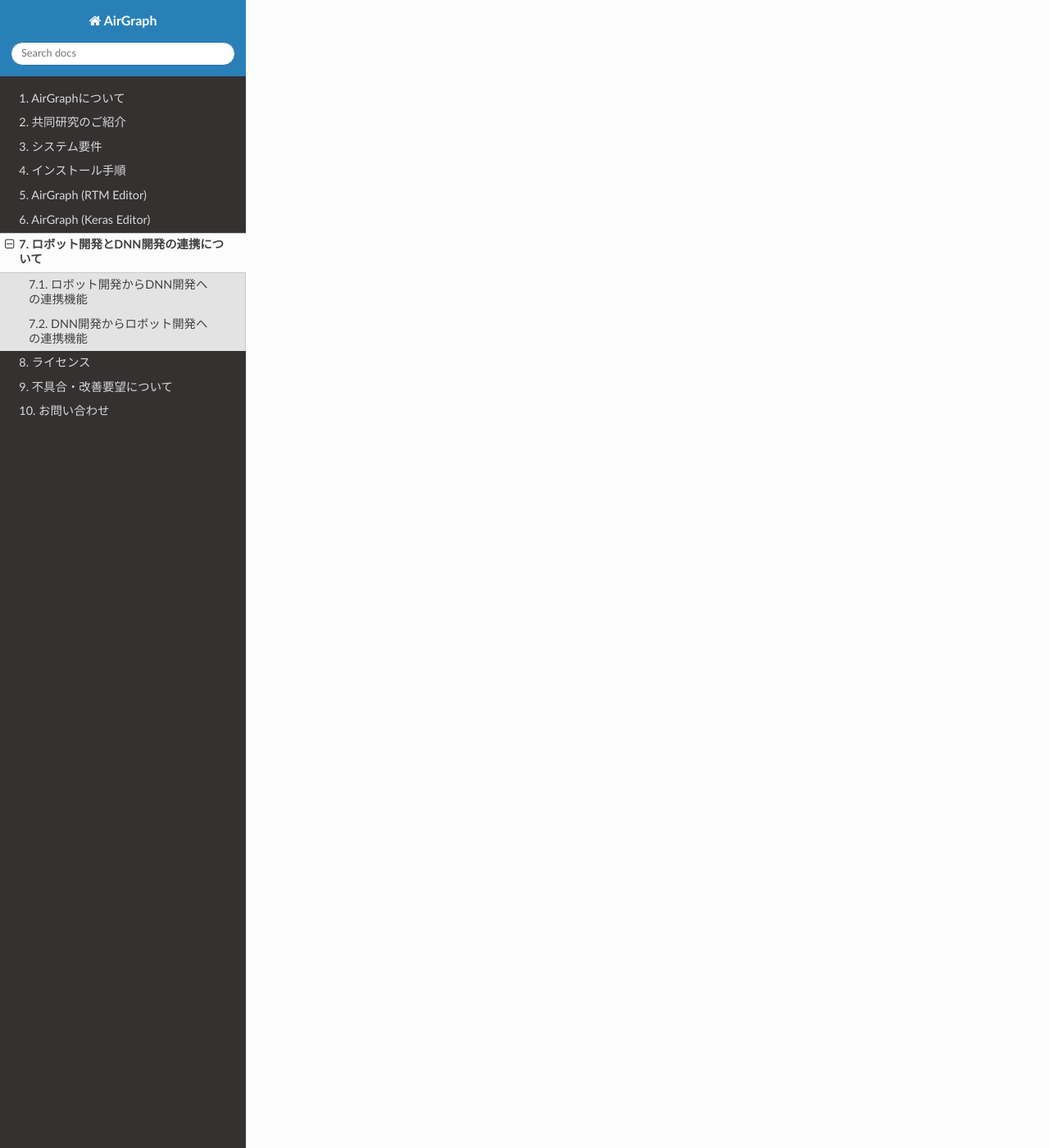
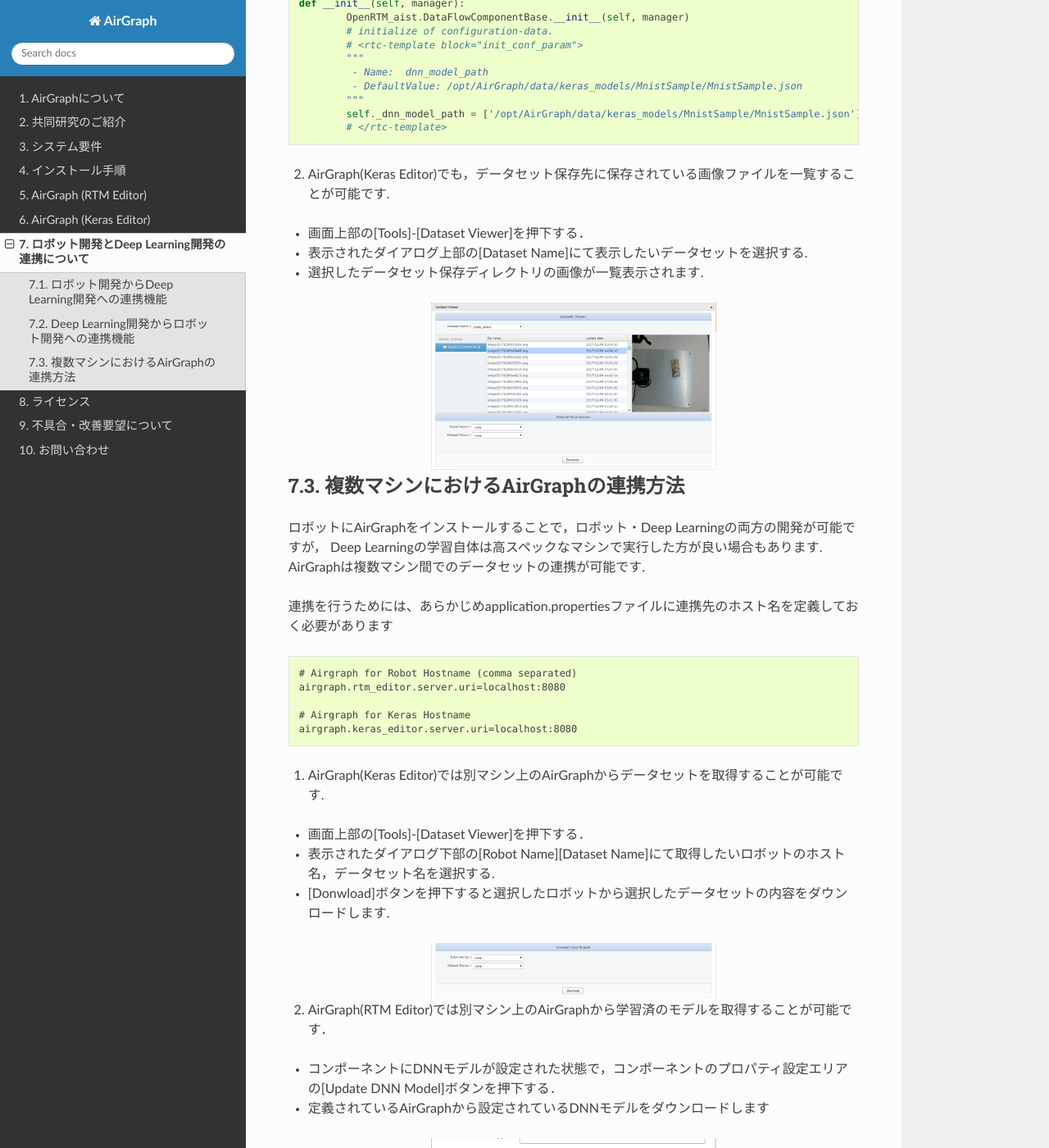
Before and after one commit to sec-airgraph/AirGraph, a Sphinx documentation site: the page built from docs/source/rtm_keras.rst, in a window 1280 px wide and 1400 px high, scrolled down 3277 px. Shown: the whole window at 82% size. Built offline with Sphinx 7.4.7 and the Read the Docs theme 2.0.0, drawn with Linux system fonts in a browser that asks for light colours; some of the changed text lies outside the part shown.

Commit message:
Dataset連携機能について手順書を作成

```diff
--- a/docs/source/keras.rst
+++ b/docs/source/keras.rst
@@ -10,7 +10,7 @@
 ---------
 AirGraph(Keras Editor)の主な機能は次の通りです．
 
-- WEBブラウザ上でKerasによるDNN開発が可能
+- WEBブラウザ上でKerasによるDeep Learning開発が可能
 - 作成したモデル単位での一覧・再利用が可能
 - 既存のKerasモデルをインポートすることが可能
 
--- a/docs/source/rtm_keras.rst
+++ b/docs/source/rtm_keras.rst
@@ -3,10 +3,10 @@
    You can adapt this file completely to your liking, but it should at least
    contain the root `toctree` directive.
 
-ロボット開発とDNN開発の連携について
-=======================================
-ロボット開発からDNN開発への連携機能
-----------------------------------------
+ロボット開発とDeep Learning開発の連携について
+================================================
+ロボット開発からDeep Learning開発への連携機能
+------------------------------------------------
 1. AirGraph(RTM Editor)側でコンポーネントのプロパティ設定にてDatasetを定義すると，サーバ上にDataset領域が作成されます．
 
  - コンポーネントのコンフィギュレーションにも自動反映され，学習のためのデータセット保存先の指定が簡単になります．
@@ -61,8 +61,18 @@
   :width: 50%
   :align: center
 
-DNN開発からロボット開発への連携機能
-----------------------------------------
+3. AirGraph(RTM Editor)では，データセット保存先に出力される画像ファイルをシステム実行中に確認することが可能です
+
+- 画面上部の[Tools]-[Dataset Viewer]を押下する．
+- [Dataset Name]にて表示したいデータセットを選択する.
+- 選択したデータセット保存ディレクトリの最新画像が表示されます.システム実行中の場合は定期的に画像が更新されます.
+
+.. image:: ../img/dataset_viewer.png
+  :width: 50%
+  :align: center
+
+Deep Learning開発からロボット開発への連携機能
+---------------------------------------------
 1. AirGraph(Keras Editor)側でモデルを作成して保存すると，AirGraph(RTM Editor)側のコンポーネントのプロパティ画面でモデルの選択が可能となります．
 
  - モデルを選択すると，コンポーネントのコンフィギュレーションにも自動反映され，推論のためのモデルの指定が簡単になります．
@@ -108,3 +118,50 @@
 		"""
 		self._dnn_model_path = ['/opt/AirGraph/data/keras_models/MnistSample/MnistSample.json']
 		# </rtc-template>
+
+2. AirGraph(Keras Editor)でも，データセット保存先に保存されている画像ファイルを一覧することが可能です.
+
+- 画面上部の[Tools]-[Dataset Viewer]を押下する．
+- 表示されたダイアログ上部の[Dataset Name]にて表示したいデータセットを選択する.
+- 選択したデータセット保存ディレクトリの画像が一覧表示されます.
+
+.. image:: ../img/dataset_downloader.png
+  :width: 50%
+  :align: center
+
+複数マシンにおけるAirGraphの連携方法
+----------------------------------------
+
+ロボットにAirGraphをインストールすることで，ロボット・Deep Learningの両方の開発が可能ですが，
+Deep Learningの学習自体は高スペックなマシンで実行した方が良い場合もあります.
+AirGraphは複数マシン間でのデータセットの連携が可能です.
+
+連携を行うためには、あらかじめapplication.propertiesファイルに連携先のホスト名を定義しておく必要があります
+
+.. code-block:: none
+
+  # Airgraph for Robot Hostname (comma separated)
+  airgraph.rtm_editor.server.uri=localhost:8080
+
+  # Airgraph for Keras Hostname
+  airgraph.keras_editor.server.uri=localhost:8080
+
+
+1. AirGraph(Keras Editor)では別マシン上のAirGraphからデータセットを取得することが可能です.
+
+- 画面上部の[Tools]-[Dataset Viewer]を押下する．
+- 表示されたダイアログ下部の[Robot Name][Dataset Name]にて取得したいロボットのホスト名，データセット名を選択する.
+- [Donwload]ボタンを押下すると選択したロボットから選択したデータセットの内容をダウンロードします.
+
+.. image:: ../img/dataset_downloader_2.png
+  :width: 50%
+  :align: center
+
+2. AirGraph(RTM Editor)では別マシン上のAirGraphから学習済のモデルを取得することが可能です．
+
+- コンポーネントにDNNモデルが設定された状態で，コンポーネントのプロパティ設定エリアの[Update DNN Model]ボタンを押下する．
+- 定義されているAirGraphから設定されているDNNモデルをダウンロードします
+
+.. image:: ../img/update_dnn_model.png
+  :width: 50%
+  :align: center
```
Also changed, not shown: docs/source/start.rst (+5 -5 lines), docs/img/dataset_downloader.png (added), docs/img/dataset_downloader_2.png (added), docs/img/dataset_viewer.png (added), docs/img/update_dnn_model.png (added).
